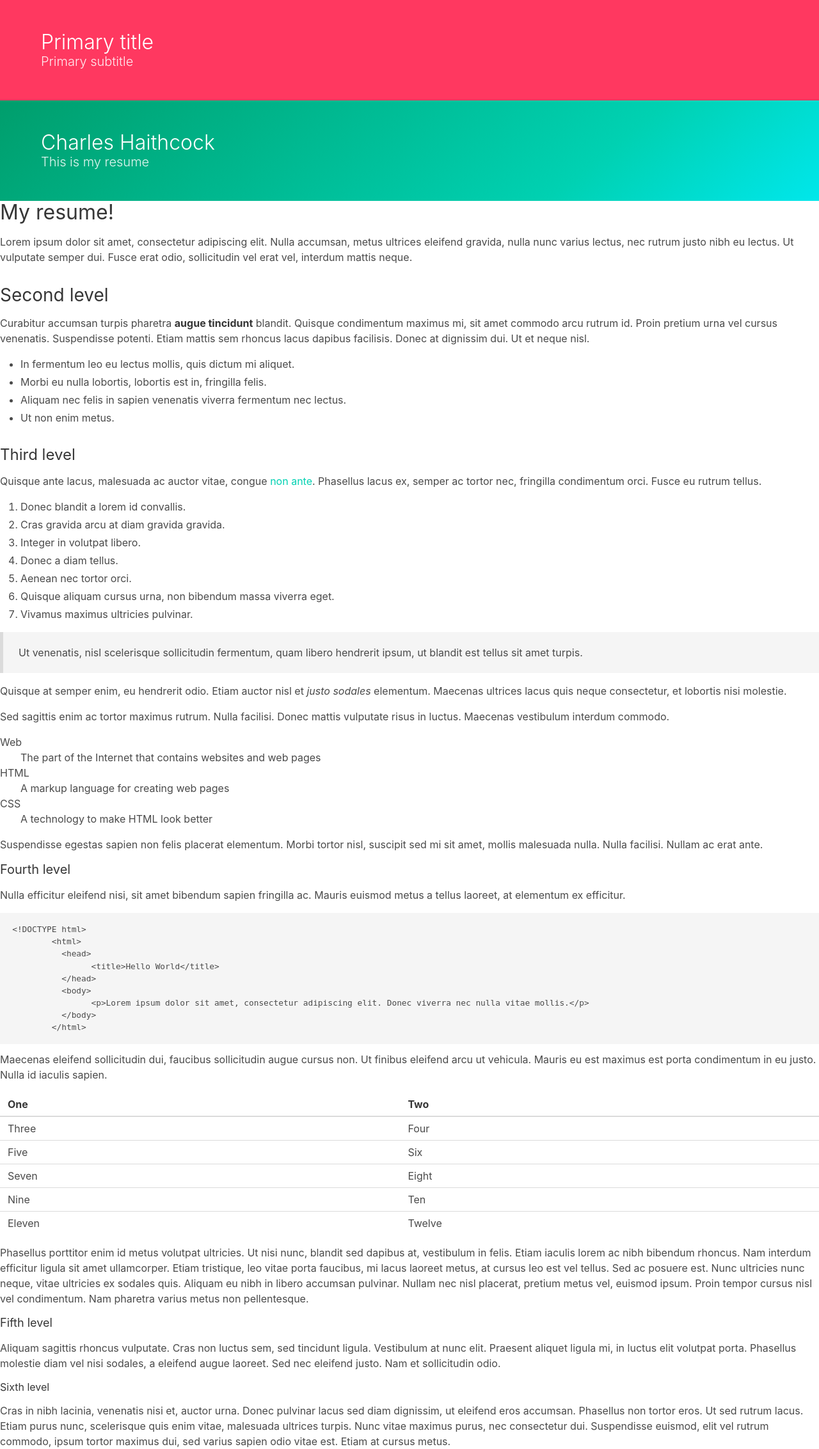
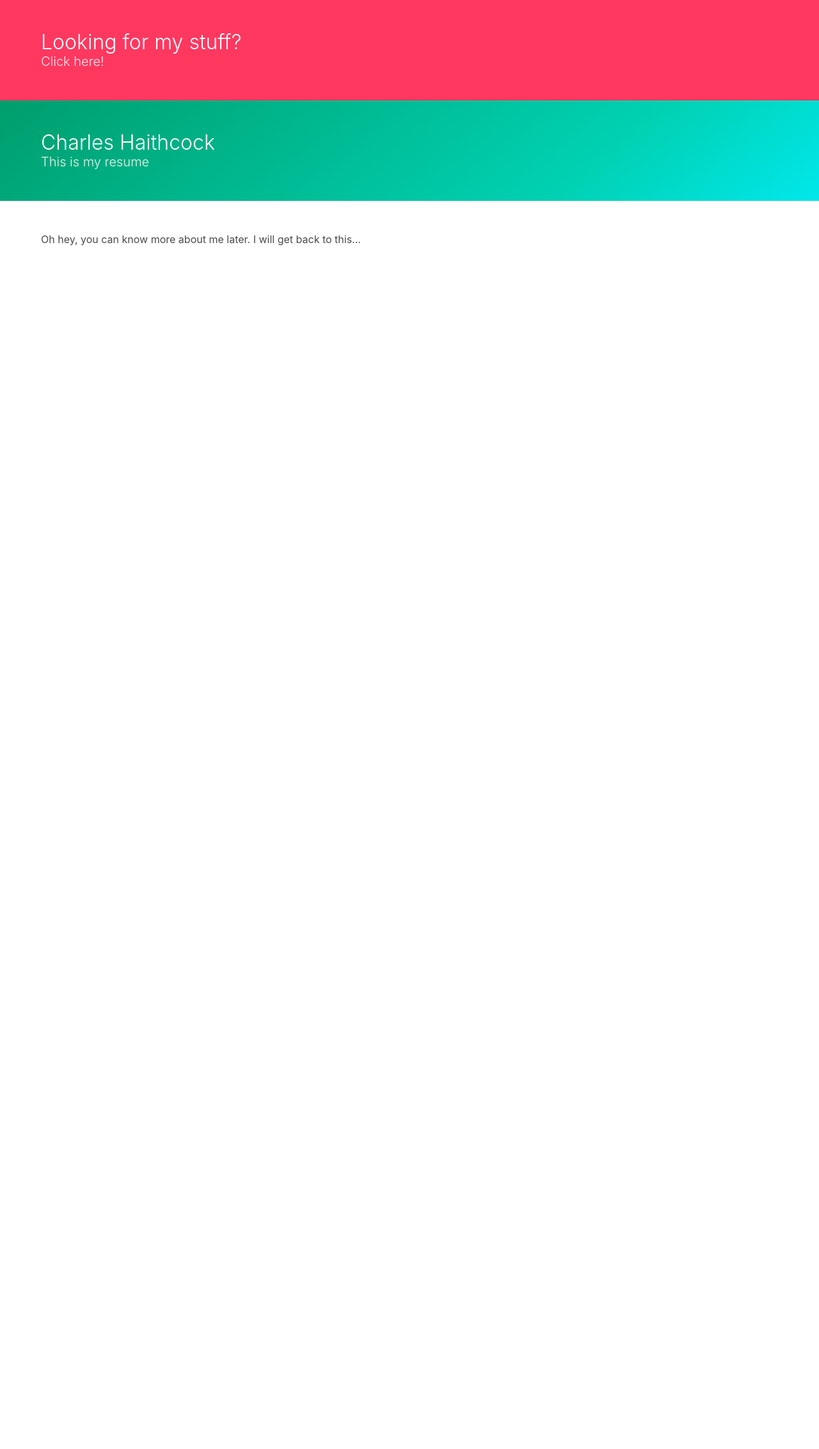
Before and after one commit to haithcockce/base, a Flask app: page / in a window 1280 px wide. Shown: the whole page at 64% size. After the commit the page ends 384 px from the top, so only its background shows below. Run offline with Flask 2, Linux system fonts and the light colour scheme.

Commit message:
Basic redirection functionality and concept down

```diff
--- a/templates/index.html
+++ b/templates/index.html
@@ -9,10 +9,10 @@
 	  <div class="hero-body">
 		<div class="container">
 		  <h1 class="title">
-			Primary title
+			Looking for my stuff?
 		  </h1>
 		  <h2 class="subtitle">
-			Primary subtitle
+			Click here!
           </h2>
 		</div>
 	  </div>
@@ -29,87 +29,10 @@
 	    </div>
 	  </div>
 	</section>
-	<div class="content">
-	  <h1>My resume!</h1>
-	  <p>Lorem ipsum dolor sit amet, consectetur adipiscing elit. Nulla accumsan, metus ultrices eleifend gravida, nulla nunc varius lectus, nec rutrum justo nibh eu lectus. Ut vulputate semper dui. Fusce erat odio, sollicitudin vel erat vel, interdum mattis neque.</p>
-	  <h2>Second level</h2>
-	  <p>Curabitur accumsan turpis pharetra <strong>augue tincidunt</strong> blandit. Quisque condimentum maximus mi, sit amet commodo arcu rutrum id. Proin pretium urna vel cursus venenatis. Suspendisse potenti. Etiam mattis sem rhoncus lacus dapibus facilisis. Donec at dignissim dui. Ut et neque nisl.</p>
-	  <ul>
-		<li>In fermentum leo eu lectus mollis, quis dictum mi aliquet.</li>
-		<li>Morbi eu nulla lobortis, lobortis est in, fringilla felis.</li>
-		<li>Aliquam nec felis in sapien venenatis viverra fermentum nec lectus.</li>
-		<li>Ut non enim metus.</li>
-	  </ul>
-	  <h3>Third level</h3>
-	  <p>Quisque ante lacus, malesuada ac auctor vitae, congue <a href="#">non ante</a>. Phasellus lacus ex, semper ac tortor nec, fringilla condimentum orci. Fusce eu rutrum tellus.</p>
-	  <ol>
-		<li>Donec blandit a lorem id convallis.</li>
-		<li>Cras gravida arcu at diam gravida gravida.</li>
-		<li>Integer in volutpat libero.</li>
-		<li>Donec a diam tellus.</li>
-		<li>Aenean nec tortor orci.</li>
-		<li>Quisque aliquam cursus urna, non bibendum massa viverra eget.</li>
-		<li>Vivamus maximus ultricies pulvinar.</li>
-	  </ol>
-	  <blockquote>Ut venenatis, nisl scelerisque sollicitudin fermentum, quam libero hendrerit ipsum, ut blandit est tellus sit amet turpis.</blockquote>
-	  <p>Quisque at semper enim, eu hendrerit odio. Etiam auctor nisl et <em>justo sodales</em> elementum. Maecenas ultrices lacus quis neque consectetur, et lobortis nisi molestie.</p>
-	  <p>Sed sagittis enim ac tortor maximus rutrum. Nulla facilisi. Donec mattis vulputate risus in luctus. Maecenas vestibulum interdum commodo.</p>
-	  <dl>
-		<dt>Web</dt>
-		<dd>The part of the Internet that contains websites and web pages</dd>
-		<dt>HTML</dt>
-		<dd>A markup language for creating web pages</dd>
-		<dt>CSS</dt>
-		<dd>A technology to make HTML look better</dd>
-	  </dl>
-	  <p>Suspendisse egestas sapien non felis placerat elementum. Morbi tortor nisl, suscipit sed mi sit amet, mollis malesuada nulla. Nulla facilisi. Nullam ac erat ante.</p>
-	  <h4>Fourth level</h4>
-	  <p>Nulla efficitur eleifend nisi, sit amet bibendum sapien fringilla ac. Mauris euismod metus a tellus laoreet, at elementum ex efficitur.</p>
-	  <pre>&lt;!DOCTYPE html&gt;
-	&lt;html&gt;
-	  &lt;head&gt;
-		&lt;title&gt;Hello World&lt;/title&gt;
-	  &lt;/head&gt;
-	  &lt;body&gt;
-		&lt;p&gt;Lorem ipsum dolor sit amet, consectetur adipiscing elit. Donec viverra nec nulla vitae mollis.&lt;/p&gt;
-	  &lt;/body&gt;
-	&lt;/html&gt;</pre>
-	  <p>Maecenas eleifend sollicitudin dui, faucibus sollicitudin augue cursus non. Ut finibus eleifend arcu ut vehicula. Mauris eu est maximus est porta condimentum in eu justo. Nulla id iaculis sapien.</p>
-	  <table>
-		<thead>
-		  <tr>
-			<th>One</th>
-			<th>Two</th>
-		  </tr>
-		</thead>
-		<tbody>
-		  <tr>
-			<td>Three</td>
-			<td>Four</td>
-		  </tr>
-		  <tr>
-			<td>Five</td>
-			<td>Six</td>
-		  </tr>
-		  <tr>
-			<td>Seven</td>
-			<td>Eight</td>
-		  </tr>
-		  <tr>
-			<td>Nine</td>
-			<td>Ten</td>
-		  </tr>
-		  <tr>
-			<td>Eleven</td>
-			<td>Twelve</td>
-		  </tr>
-		</tbody>
-	  </table>
-	  <p>Phasellus porttitor enim id metus volutpat ultricies. Ut nisi nunc, blandit sed dapibus at, vestibulum in felis. Etiam iaculis lorem ac nibh bibendum rhoncus. Nam interdum efficitur ligula sit amet ullamcorper. Etiam tristique, leo vitae porta faucibus, mi lacus laoreet metus, at cursus leo est vel tellus. Sed ac posuere est. Nunc ultricies nunc neque, vitae ultricies ex sodales quis. Aliquam eu nibh in libero accumsan pulvinar. Nullam nec nisl placerat, pretium metus vel, euismod ipsum. Proin tempor cursus nisl vel condimentum. Nam pharetra varius metus non pellentesque.</p>
-	  <h5>Fifth level</h5>
-	  <p>Aliquam sagittis rhoncus vulputate. Cras non luctus sem, sed tincidunt ligula. Vestibulum at nunc elit. Praesent aliquet ligula mi, in luctus elit volutpat porta. Phasellus molestie diam vel nisi sodales, a eleifend augue laoreet. Sed nec eleifend justo. Nam et sollicitudin odio.</p>
-	  <h6>Sixth level</h6>
-	  <p>Cras in nibh lacinia, venenatis nisi et, auctor urna. Donec pulvinar lacus sed diam dignissim, ut eleifend eros accumsan. Phasellus non tortor eros. Ut sed rutrum lacus. Etiam purus nunc, scelerisque quis enim vitae, malesuada ultrices turpis. Nunc vitae maximus purus, nec consectetur dui. Suspendisse euismod, elit vel rutrum commodo, ipsum tortor maximus dui, sed varius sapien odio vitae est. Etiam at cursus metus.</p>
+  <section class="section">
+    <div class="container">
+      Oh hey, you can know more about me later. I will get back to this...
     </div>
+  </section>
   </body>
 </html>
```
Also changed, not shown: templates/mysites.html (+23 -14 lines), 1 other file. Lines whose indentation alone changed are shown as unchanged.
